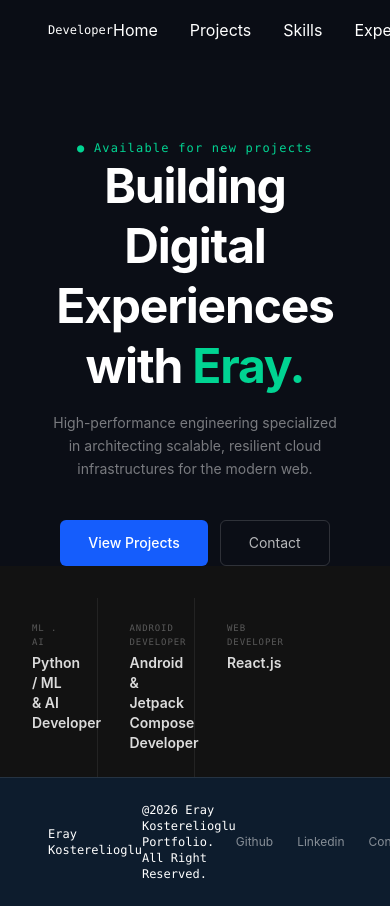
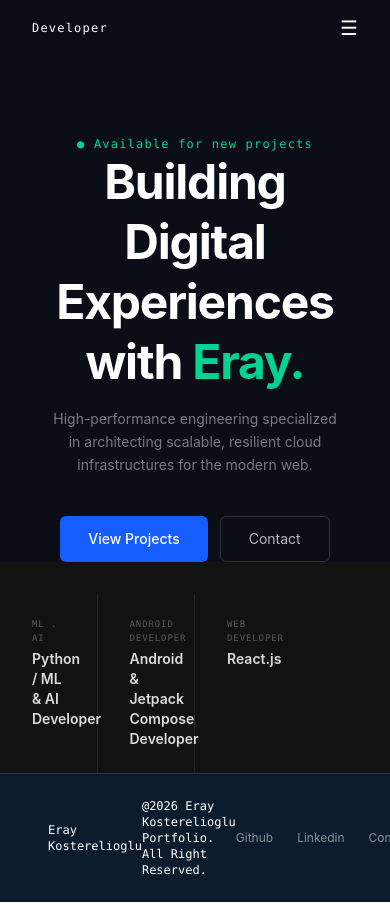
Before and after one commit to eraykstrl/eray-portfolio, a React (Vite) app in the folder eray-portfolio/: page / in a window 390 px wide. Built offline with nearby package versions, Linux system fonts and the light colour scheme.

Commit message:
navbar fixed with hamburger menu

```diff
--- a/eray-portfolio/src/components/layout/Navbar.jsx
+++ b/eray-portfolio/src/components/layout/Navbar.jsx
@@ -1,4 +1,5 @@
-import {Link,useLocation} from "react-router-dom"
+import { Link, useLocation } from "react-router-dom"
+import { useState } from "react"
 
 const links = [
   { name: "Home", path: "/" },
@@ -8,32 +9,69 @@ const links = [
 ];
 
 function Navbar() {
+  const location = useLocation();
+  const [menuOpen, setMenuOpen] = useState(false);
 
-  const location = useLocation();
+  return (
+    <nav className="sticky top-0 z-10 bg-[#0a0e17]/85 backdrop-blur-md">
+      <div className="flex items-center justify-between px-8 h-14">
 
-  return(
-    <nav className="sticky top-0 z-10 flex items-center justify-between px-12 h-15 bg-[#0a0e17]/85 backdrop-blur-md">
-      <span className="font-mono text-xs text-white trackink-widest text-white">
+        <span className="font-mono text-xs text-white tracking-widest">
           Developer
         </span>
 
-      <div className="flex gap-8">
+        {/* Masaüstü linkler */}
+        <div className="hidden md:flex gap-8">
           {links.map((link) => (
             <Link
               key={link.name}
-          to = {link.path}>
+              to={link.path}
+              className={`text-xs tracking-wide transition-colors ${
+                location.pathname === link.path
+                  ? "text-white"
+                  : "text-white/40 hover:text-white/85"
+              }`}
+            >
               {link.name}
             </Link>
           ))}
+        </div>
+
+        <button className="hidden md:block font-mono text-white px-4 py-2 border border-white/20 text-xs rounded">
+          Connect
+        </button>
+
+        {/* Mobil hamburger butonu */}
+        <button
+          className="md:hidden text-white text-xl"
+          onClick={() => setMenuOpen(!menuOpen)}
+        >
+          {menuOpen ? "✕" : "☰"}
+        </button>
 
       </div>
 
-      <button className="font-mono text-white px-4 py-2 border border-white/20 text-xs rounded">
-        Connect
-      </button>
-
+      {/* Mobil menü */}
+      {menuOpen && (
+        <div className="md:hidden flex flex-col px-8 pb-6 gap-4 bg-[#0a0e17]">
+          {links.map((link) => (
+            <Link
+              key={link.name}
+              to={link.path}
+              onClick={() => setMenuOpen(false)}
+              className={`text-sm tracking-wide transition-colors ${
+                location.pathname === link.path
+                  ? "text-white"
+                  : "text-white/40"
+              }`}
+            >
+              {link.name}
+            </Link>
+          ))}
+        </div>
+      )}
     </nav>
   );
 }
 
-export default Navbar
+export default Navbar;
```
Lines whose indentation alone changed are shown as unchanged.
